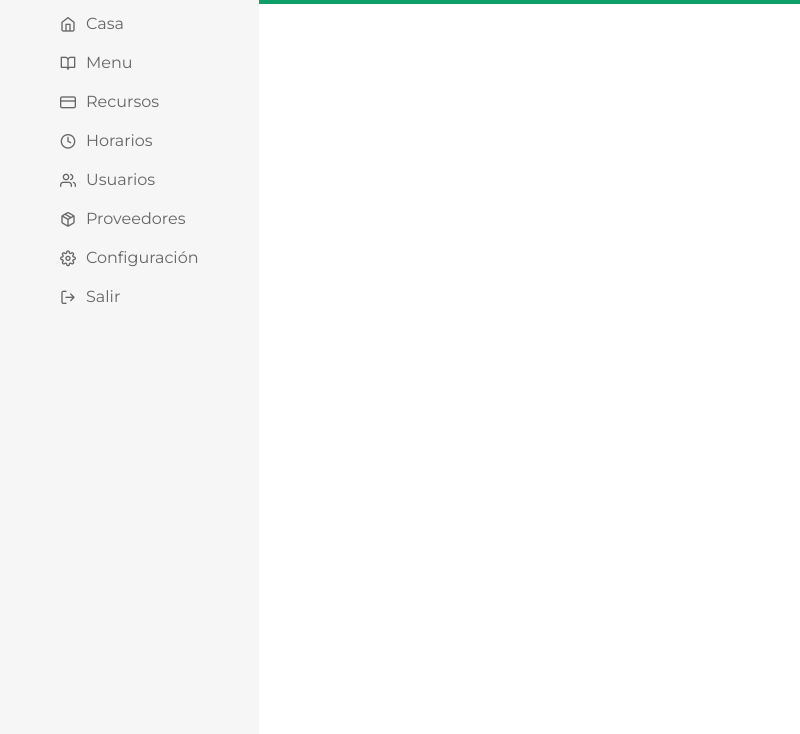
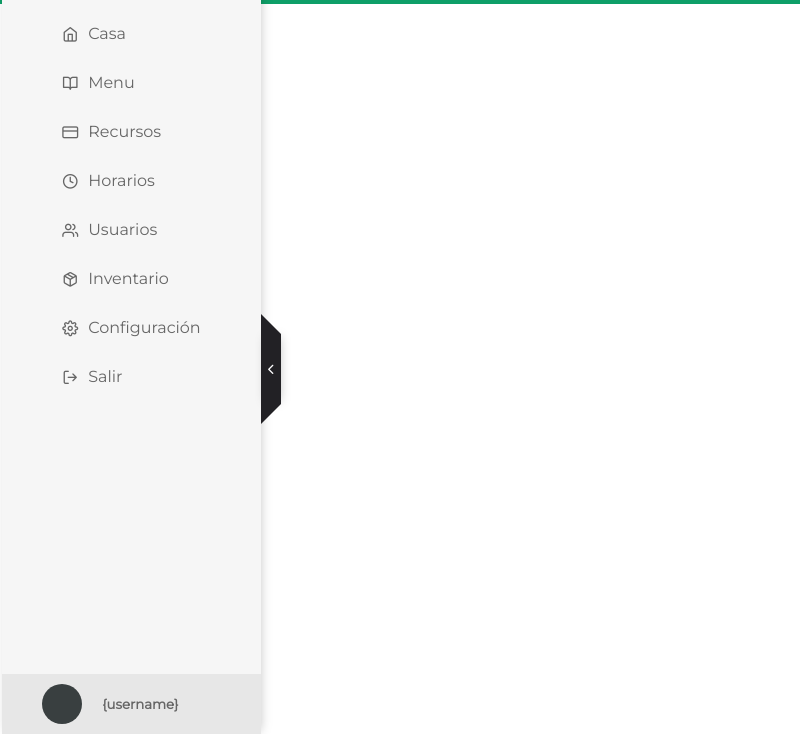
Before and after one commit to denyncrawford/hj-pos, an Electron app: page views/index.html in a window 800 px wide. Shown: the part 66-800 px from the top of the page. Drawn offline with nearby package versions, Linux system fonts and the light colour scheme; files whose address does not match are found by name.

Commit message:
Toggle Menu

```diff
--- a/views/css/main.css
+++ b/views/css/main.css
@@ -3,12 +3,30 @@
 :root {
   --main-color: #0E9F68;
   --secondary-text-color: #666666;
+  --primary-text-color: #262a2d;
+  --shade-background: #f6f6f6;
 }
 
 * {
   font-family:"Montserrat", sans-serif;
   margin: 0;
   padding: 0;
+}
+
+*::-webkit-scrollbar {
+  width: 5px;
+}
+
+*::-webkit-scrollbar-track {
+  background: #f1f1f1;
+}
+
+*::-webkit-scrollbar-thumb {
+  background: #888;
+}
+
+*::-webkit-scrollbar-thumb:hover {
+  background: #555;
 }
 
 html, body {
@@ -23,9 +41,61 @@ html, body {
 }
 
 .main .nav {
-  background-color: rgb(246, 246, 246);
+  background-color: var(--shade-background);
   display: flex;
   flex-direction: column;
+  position: absolute;
+  height: 100%;
+  box-shadow: 2px 0px 11px -3px rgba(0,0,0,0.26);
+  z-index: 2;
+  right: calc(100% - 260.67px);
+  transition: .5s;
+  max-width: 260.67px;
+}
+
+.main .nav.close {
+  right: 100%;
+}
+
+.main .nav .collap {
+  display: flex;
+  cursor: pointer;
+  justify-content: center;
+  align-items: center;
+  position: absolute;
+  height: 70px;
+  width: 20px;
+  top: 50%;
+  bottom: 50%;
+  box-shadow: 2px 0px 11px -3px rgba(0,0,0,0.26);
+  background-color: rgb(34, 33, 37);
+  color: white;
+  z-index: 1;
+  right: calc(0% - 20px);
+}
+
+.main .nav .collap::after {
+  content: "";
+  position: absolute;
+  left: 0;
+  bottom: 100%;
+  color: white;
+  width: 0;
+  height: 0;
+  border-bottom: 20px solid rgb(34, 33, 37);
+  border-right: 20px solid transparent;
+}
+
+.main .nav .collap::before {
+  content: "";
+  position: absolute;
+  left: 0;
+  top: 100%;
+  color: white;
+  width: 0;
+  height: 0;
+  border-top: 20px solid rgb(34, 33, 37);
+  border-right: 20px solid transparent;
 }
 
 .main .content {
@@ -40,9 +110,18 @@ html, body {
   height: 70px;
 }
 
+.main .nav .brand h2 {
+  color: var(--primary-text-color);
+}
+
+.main .nav .brand h2 span {
+  color: var(--main-color);
+}
+
 .main .nav .menu-wrap {
   width: 100%;
   flex: 1;
+  overflow: auto;
 }
 
 .main .nav .menu-wrap ul {
@@ -60,6 +139,7 @@ html, body {
   cursor: pointer;
   border-top-left-radius: 50px;
   border-bottom-left-radius: 50px;
+  margin: 10px 0;
 }
 
 .main .nav .menu-wrap ul li:hover {
@@ -68,6 +148,26 @@ html, body {
 
 .main .nav .menu-wrap ul li i {
   margin-right: 10px;
+}
+
+.main .nav .current-user {
+  padding: 0 40px;
+  display: flex;
+  align-items: center;
+  height: 60px;
+  background-color: #e7e7e7
+}
+
+.main .nav .current-user .user-image {
+  width: 40px;
+  height: 40px;
+  background-color: rgb(57, 63, 64);
+  border-radius: 50%;
+}
+
+.main .nav .current-user .username {
+  color: var(--secondary-text-color);
+  margin-left: 20px;
 }
 
 .main .content .header {
--- a/views/index.html
+++ b/views/index.html
@@ -8,9 +8,12 @@
   </head>
   <body>
     <div class="main">
-      <div class="nav">
+      <div class="nav open">
+        <div id="toggleMenu" class="collap open">
+          <i class="hj-chevron-left"></i>
+        </div>
         <div class="brand">
-          <h2>HJ Burger</h2>
+          <h2>HJ <span>Burger</span></h2>
         </div>
         <div class="menu-wrap">
           <ul>
@@ -19,13 +22,18 @@
             <li><i class="hj-credit-card"></i> Recursos</li>
             <li><i class="hj-clock"></i> Horarios</li>
             <li><i class="hj-users"></i> Usuarios</li>
-            <li><i class="hj-package"></i> Proveedores</li>
+            <li><i class="hj-package"></i> Inventario</li>
             <li><i class="hj-settings"></i> Configuración</li>
             <li><i class="hj-log-out"></i> Salir</li>
           </ul>
         </div>
         <div class="current-user">
+          <div class="user-image">
 
+          </div>
+          <div class="username">
+            <h5>{username}</h5>
+          </div>
         </div>
       </div>
       <div class="content">
@@ -38,4 +46,6 @@
       </div>
     </div>
   </body>
+  <script src="https://ajax.googleapis.com/ajax/libs/jquery/3.4.1/jquery.min.js"></script>
+  <script src="./js/main.js" charset="utf-8"></script>
 </html>
--- /dev/null
+++ b/views/js/main.js
@@ -0,0 +1,4 @@
+
+$("#toggleMenu").on("click", () => {
+  $(".nav").toggleClass("close");
+})
```
